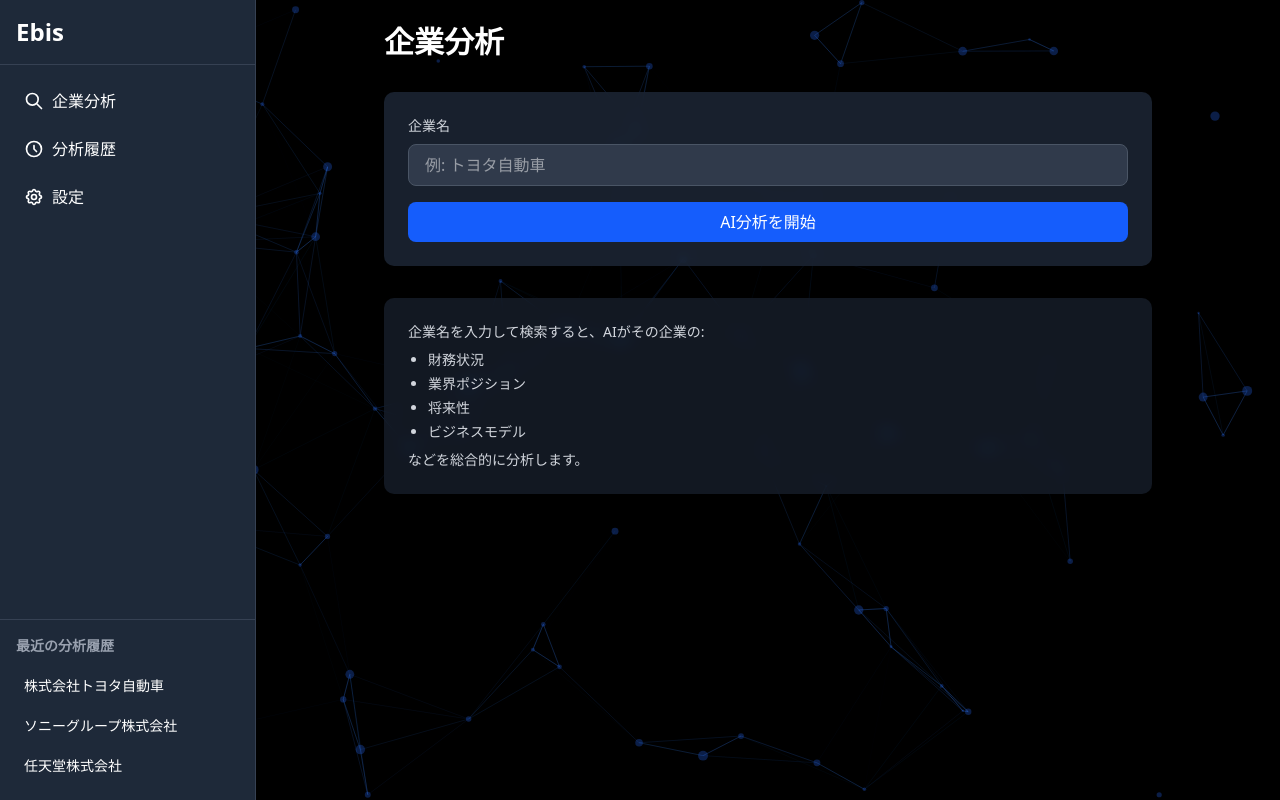
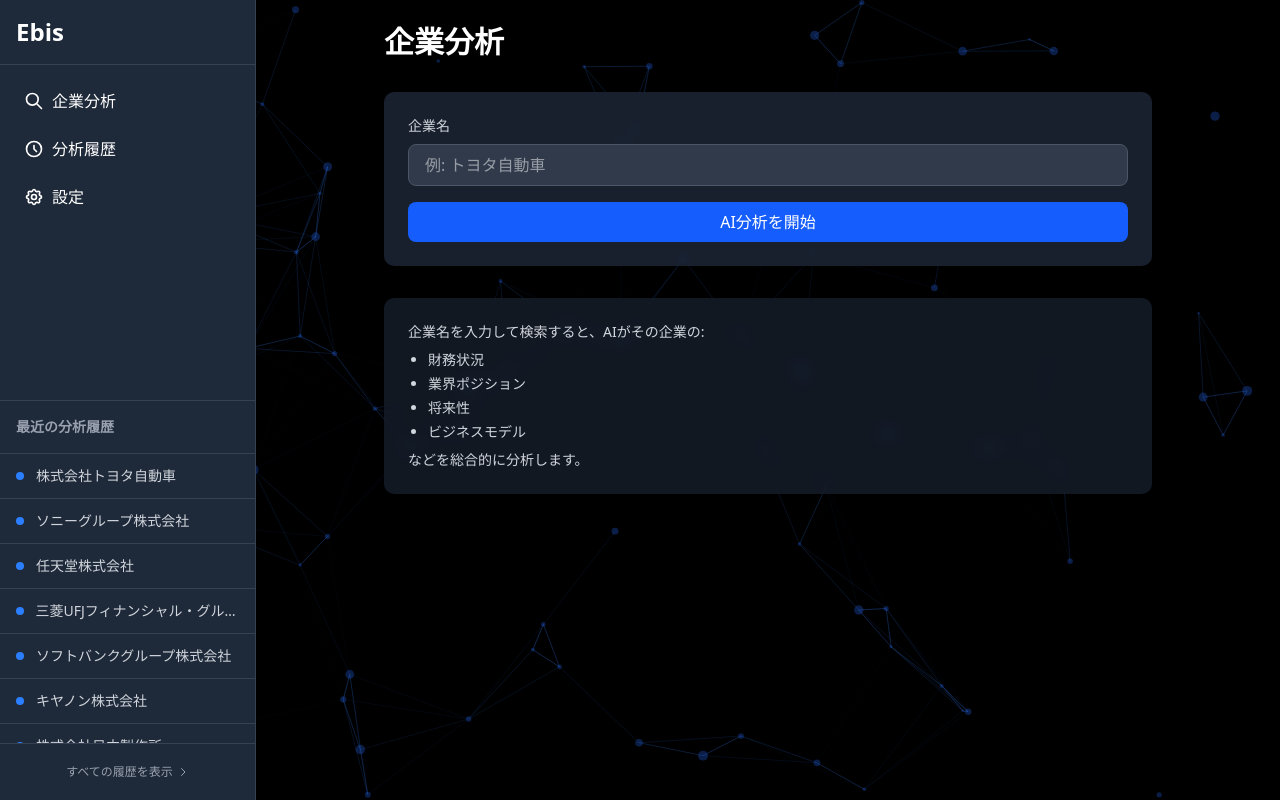
Before and after one commit to hirakei1203/ebis, a Next.js app: page / in a window 1280 px wide. Built offline with nearby package versions, Linux system fonts and the light colour scheme.

Commit message:
update/sidebar design

```diff
--- a/src/app/layout.tsx
+++ b/src/app/layout.tsx
@@ -13,6 +13,13 @@ export default function RootLayout({ children }: { children: React.ReactNode })
     { id: 1, name: '株式会社トヨタ自動車' },
     { id: 2, name: 'ソニーグループ株式会社' },
     { id: 3, name: '任天堂株式会社' },
+    { id: 4, name: '三菱UFJフィナンシャル・グループ' },
+    { id: 5, name: 'ソフトバンクグループ株式会社' },
+    { id: 6, name: 'キヤノン株式会社' },
+    { id: 7, name: '株式会社日立製作所' },
+    { id: 8, name: 'パナソニック株式会社' },
+    { id: 9, name: '東京海上ホールディングス株式会社' },
+    { id: 10, name: 'セブン&アイ・ホールディングス' },
   ];
 
   return (
@@ -26,8 +33,8 @@ export default function RootLayout({ children }: { children: React.ReactNode })
               <div className="text-2xl font-bold">Ebis</div>
             </div>
 
-            {/* 上部メニュー */}
-            <nav className="flex-1 p-4">
+            {/* 上部メニュー - 高さの3/4を占める */}
+            <nav className="h-3/4 p-4 overflow-y-auto">
               <ul className="space-y-2">
                 <li>
                   <Link href="/" className="flex items-center p-2 rounded hover:bg-gray-700">
@@ -57,18 +64,37 @@ export default function RootLayout({ children }: { children: React.ReactNode })
               </ul>
             </nav>
 
-            {/* 履歴セクション（下部） */}
-            <div className="p-4 border-t border-gray-700">
-              <h2 className="text-sm uppercase font-semibold text-gray-400 mb-3">最近の分析履歴</h2>
-              <ul className="space-y-1">
+            {/* 履歴セクション - 高さの1/4を占める */}
+            <div className="h-1/2 border-t border-gray-700 flex flex-col">
+              <div className="p-4 border-b border-gray-700 bg-gray-750">
+                <h2 className="text-sm uppercase font-semibold text-gray-400">最近の分析履歴</h2>
+              </div>
+              <div className="flex-1 overflow-y-auto">
+                <ul className="divide-y divide-gray-700">
                   {historyItems.map((item) => (
                     <li key={item.id}>
-                    <Link href={`/analysis/${item.id}`} className="block p-2 text-sm rounded hover:bg-gray-700 truncate">
-                      {item.name}
+                      <Link
+                        href={`/analysis/${item.id}`}
+                        className="flex items-center px-4 py-3 hover:bg-gray-700 transition-colors"
+                      >
+                        <div className="w-2 h-2 rounded-full bg-blue-500 mr-3"></div>
+                        <span className="text-sm text-gray-300 truncate">{item.name}</span>
                       </Link>
                     </li>
                   ))}
                 </ul>
+              </div>
+              <div className="p-3 border-t border-gray-700">
+                <Link
+                  href="/history"
+                  className="flex items-center justify-center text-xs text-gray-400 hover:text-gray-200 py-2"
+                >
+                  <span>すべての履歴を表示</span>
+                  <svg className="w-3 h-3 ml-1" viewBox="0 0 24 24" fill="none" xmlns="http://www.w3.org/2000/svg">
+                    <path d="M9 5L16 12L9 19" stroke="currentColor" strokeWidth="2" strokeLinecap="round" strokeLinejoin="round"/>
+                  </svg>
+                </Link>
+              </div>
             </div>
           </aside>
 
```
Lines whose indentation alone changed are shown as unchanged.
